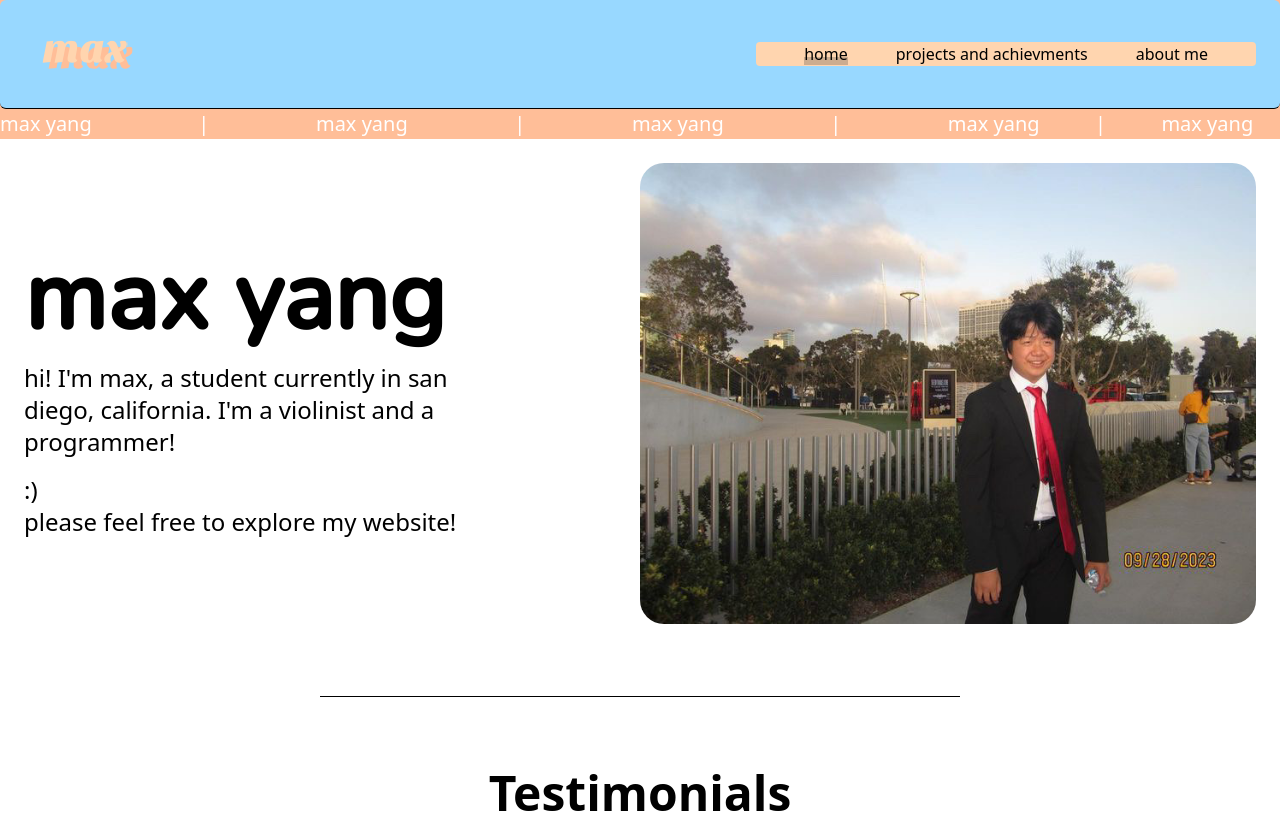
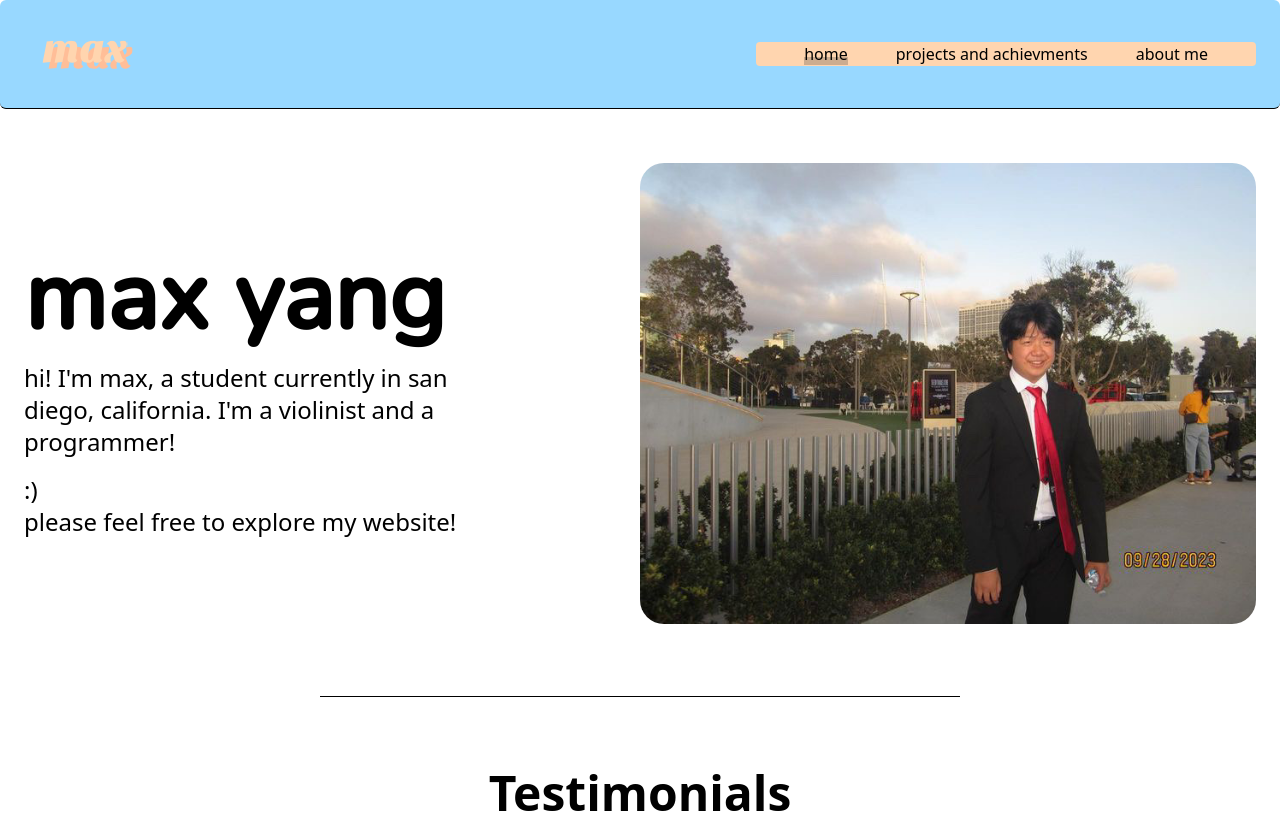
Before and after one commit to alt-duo/maxyangwebsite, a plain HTML site: page index.html in a window 1280 px wide. Shown: the top 820 px of the page. Drawn offline with Linux system fonts and the light colour scheme.

Commit message:
Update index.html

```diff
--- a/index.html
+++ b/index.html
@@ -52,7 +52,7 @@
   gtag('config', 'G-NE8WSYJKWR');
 </script>
 <div class="flex flex-col h-screen w-screenjustify-between ">
-<header class="bg-main3">
+<header class="">
 
 <div class="relative z-20 border-b bg-main rounded-md">
 
```
